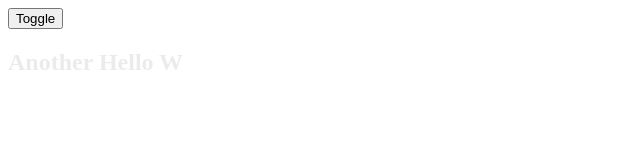
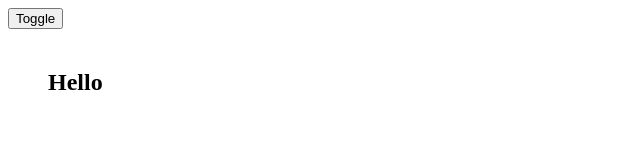
Before and after one commit to purisquiri/animations, a Vue app: page / in a window 1280 px wide. Both pictures are taken after a click on the button "Toggle". Shown: the top 166 px of the page, without its empty margins (0-640 px from the left). Built offline with nearby package versions, Linux system fonts and the light colour scheme.

Commit message:
zoom animations

```diff
--- a/src/App.vue
+++ b/src/App.vue
@@ -1,8 +1,11 @@
 <template>
   <button type="button" @click="flag = !flag">Toggle</button>
-  <transition name="fade" mode="out-in">
+  <!-- <transition name="fade" mode="out-in">
     <h2 v-if="flag" key="main">Hello Wolrd</h2>
     <h2 v-else key="secondary">Another Hello W</h2>
+  </transition> -->
+  <transition name="zoom">
+    <h2 v-if="flag">Hello</h2>
   </transition>
 </template>
 
@@ -18,16 +21,44 @@
 </script>
 
 <style>
+h2 {
+  width: 400px;
+  padding: 20px;
+  margin: 20px;
+}
 .fade-enter-from {
   opacity: 0;
 }
 
 .fade-enter-active {
-  transition: all 3s linear;
+  transition: all 1s linear;
 }
 
 .fade-leave-to {
-  transition: all 3s linear;
+  transition: all 1s linear;
   opacity: 0;
 }
+
+.zoom-enter-active {
+  animation: zoom-in 1s linear forwards;
+}
+.zoom-leave-active {
+  animation: zoom-out 1s linear forwards;
+}
+@keyframes zoom-in {
+  from {
+    transform: scale(0, 0);
+  }
+  to {
+    transform: scale(1, 1);
+  }
+}
+@keyframes zoom-out {
+  from {
+    transform: scale(1, 1);
+  }
+  to {
+    transform: scale(0, 0);
+  }
+}
 </style>
```
